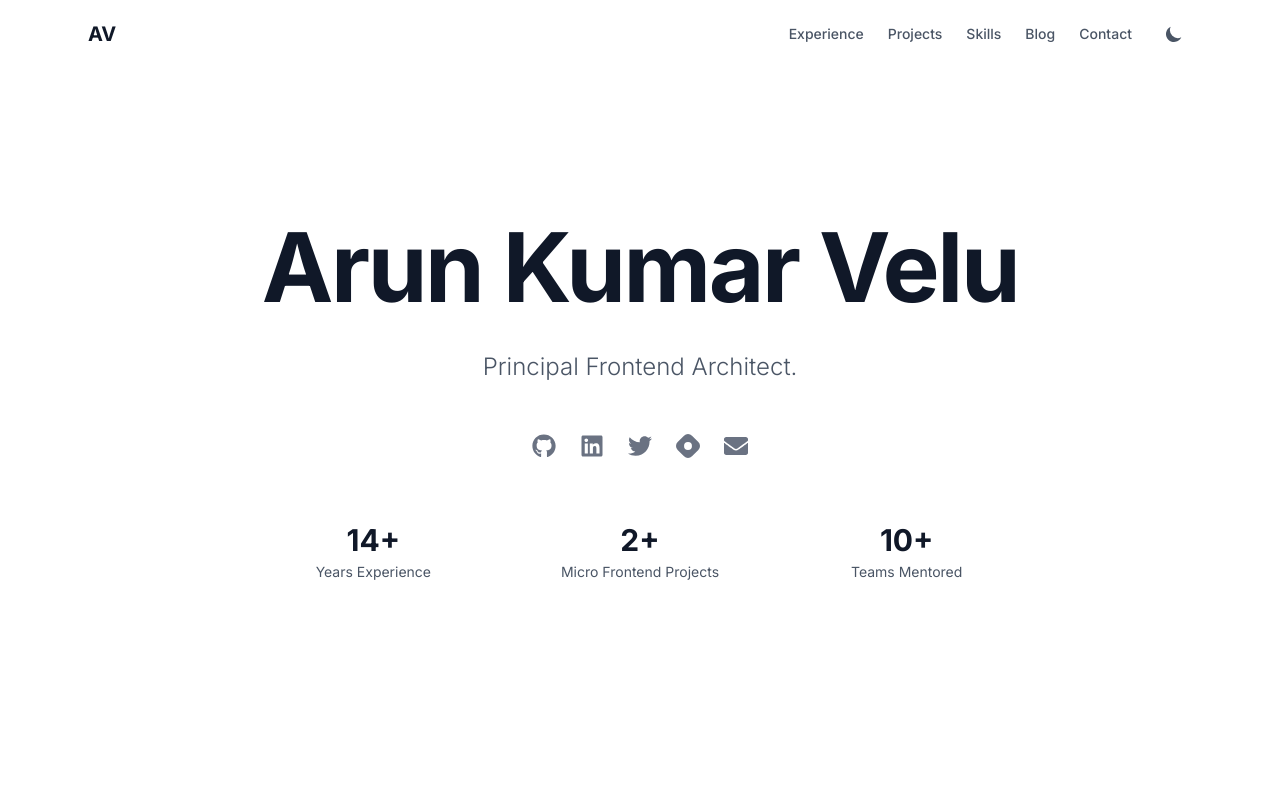
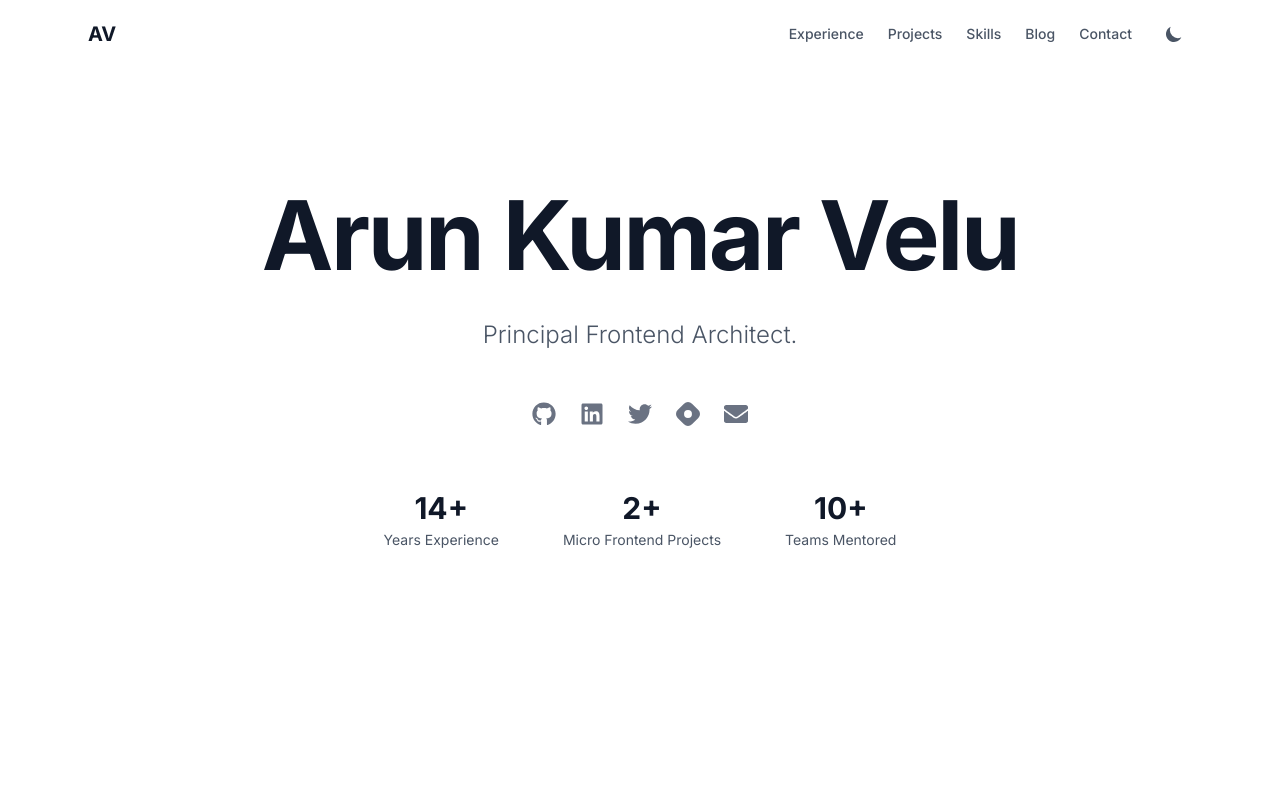
Before and after one commit to arunkumar-velu/portfolio-2025, a Next.js app: page / in a window 1280 px wide. Shown: the top 800 px of the page. Built offline with nearby package versions, Linux system fonts and the light colour scheme.

Commit message:
Home icon changes

```diff
--- a/app/components/Home.tsx
+++ b/app/components/Home.tsx
@@ -43,7 +43,7 @@
           </div>
 
           {/* Quick Stats */}
-          <div className="grid grid-cols-2 md:grid-cols-3 gap-8 max-w-3xl mx-auto">
+          <div className="flex flex-wrap justify-center gap-16 mb-16">
             <div className="text-center">
               <div className="text-3xl font-bold text-gray-900 dark:text-white mb-1">
                 {yearsOfExperience}+
```
